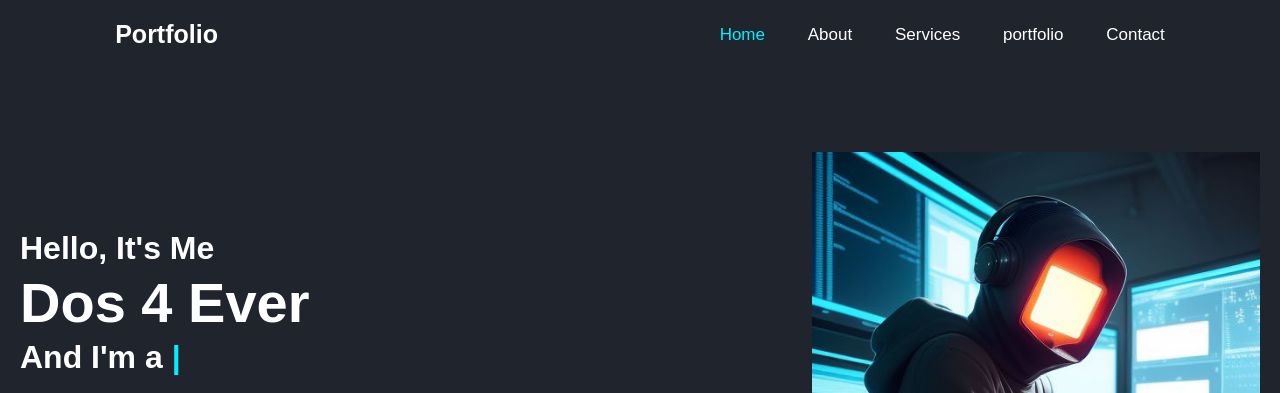
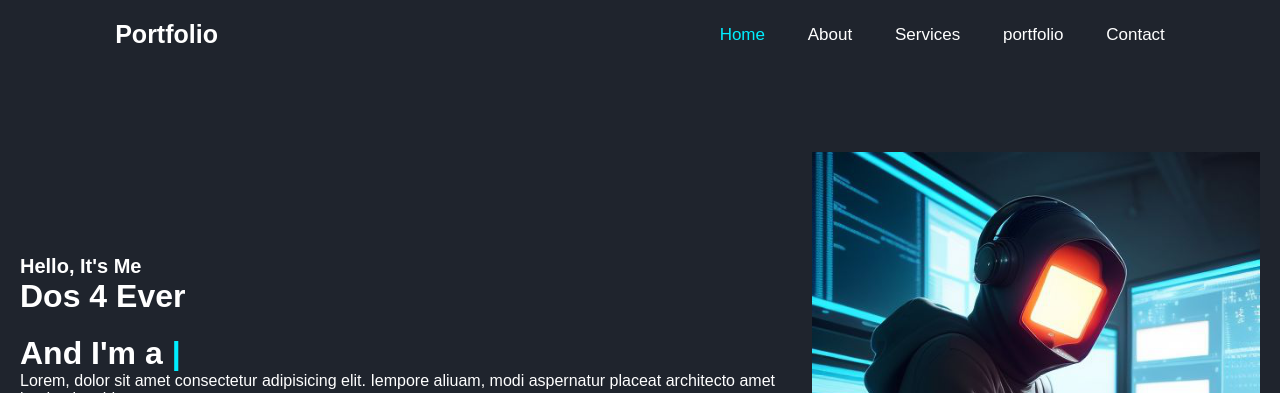
Before and after one commit to Dos4ever/dosweb, a plain HTML site: page index.html in a window 1280 px wide. Shown: the top 393 px of the page. Drawn offline with nearby package versions, Linux system fonts and the light colour scheme.

Commit message:
The headings are organized in a hierarchical manner of <h3>.

```diff
--- a/css/style.css
+++ b/css/style.css
@@ -96,6 +96,11 @@ header {
     100% {
         transform: translateY(0);
     }
+}
+
+.home-content #homeinfo {
+    font-size: 2rem;
+    font-weight: 700;
 }
 
 .home-content h3 {
--- a/index.html
+++ b/index.html
@@ -34,8 +34,9 @@
     <!-- home section design -->
      <section class="home" id="home">
         <div class="home-content">
-            <h3>Hello, It's Me</h3>
-            <h1>Dos 4 Ever</h1>
+
+            <h3 class="homeinfo" id="homeinfo">Hello, It's Me</h3>
+            <h3>Dos 4 Ever</h3>
             <h3>And I'm a <span class="multiple-text"></span></h3>
             <p>Lorem,   dolor sit amet consectetur adipisicing elit. Iempore aliuam, modi aspernatur placeat architecto amet laudantium id.</p>
             <div class="social-media">
```
